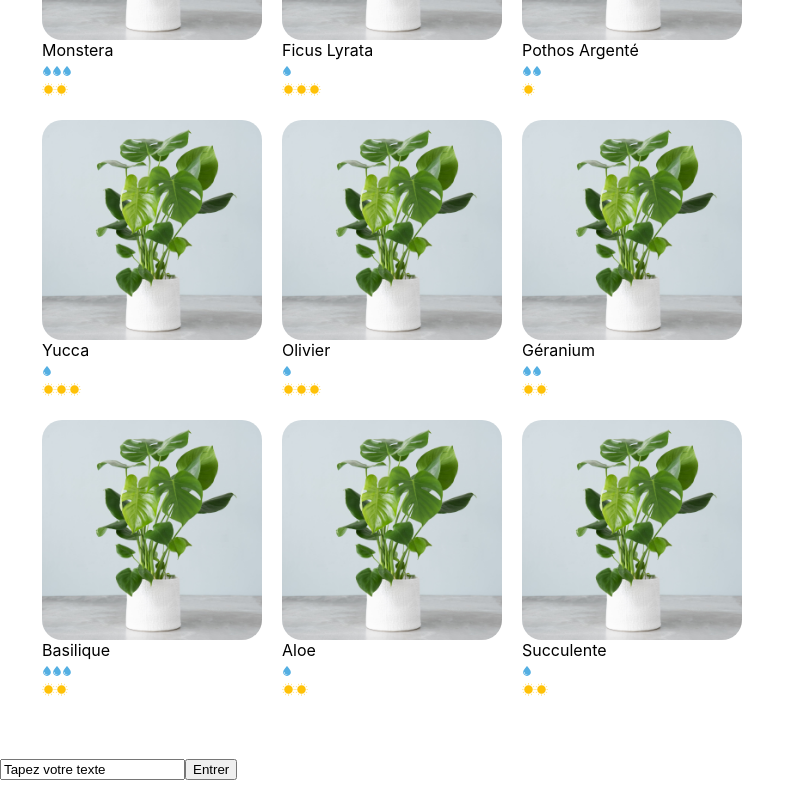
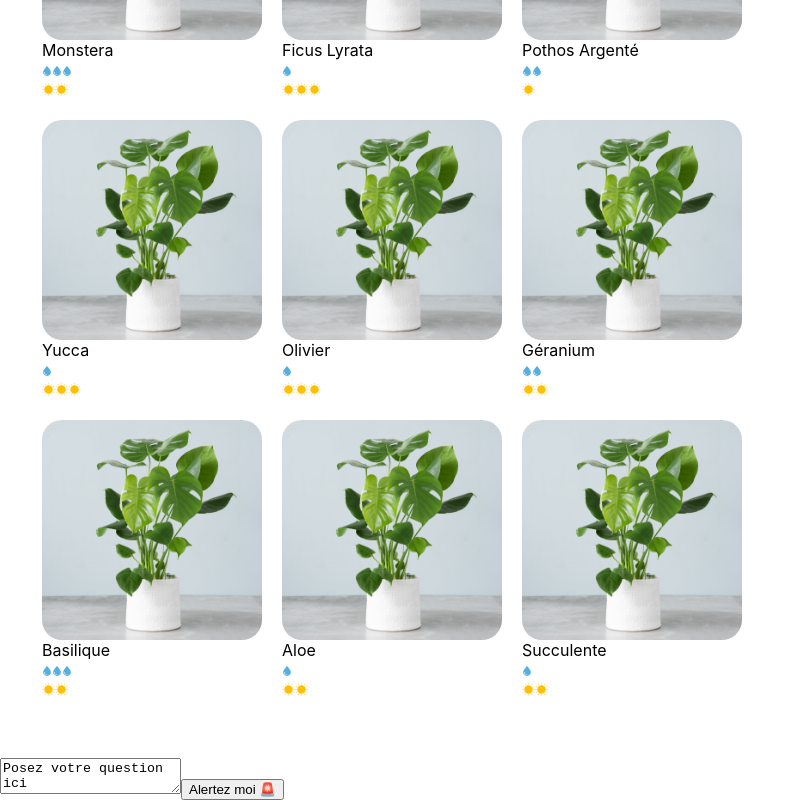
Before and after one commit to wadjith/la-maison-jungle, a React (Create React App) app: page / in a window 1280 px wide. Shown: the part 739-1539 px from the top of the page, without its empty margins (0-805 px from the left). Built offline with nearby package versions, Linux system fonts and the light colour scheme.

Commit message:
Update QuestionForm.js
Pour utiliser les formulaires contrôlés.

```diff
--- a/src/components/QuestionForm.js
+++ b/src/components/QuestionForm.js
@@ -1,17 +1,23 @@
+import {useState} from 'react';
 
 function QuestionForm() {
+    const [inputValue, setInputValue] = useState("Posez votre question ici");
     return (
-    <form onSubmit={handleSubmit}>
-        <input type='text' name='my_input' defaultValue='Tapez votre texte' />
-        <button type='submit'>Entrer</button>
-    </form>
+        <div>
+            <textarea
+                value={inputValue}
+                onChange={(e) => setInputValue(e.target.value)}
+            />
+            <button onClick={() => alert(inputValue)}>Alertez moi 🚨</button>
+        </div>
+
     );
 }
 
-
+/*
 function handleSubmit(e) {
     e.preventDefault()
     alert(e.target['my_input'].value)
-}
+}*/
 
 export default QuestionForm;
```
